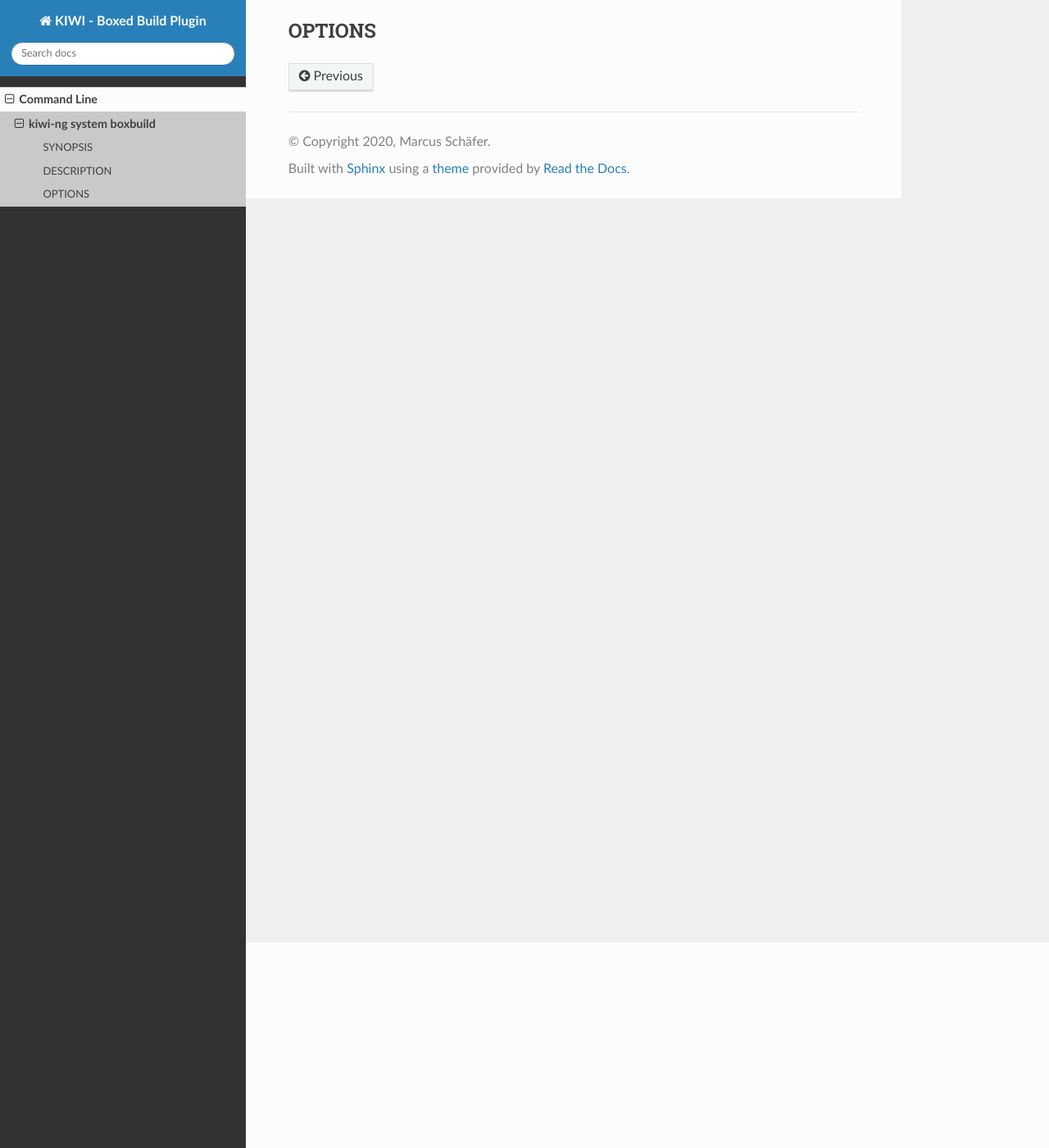
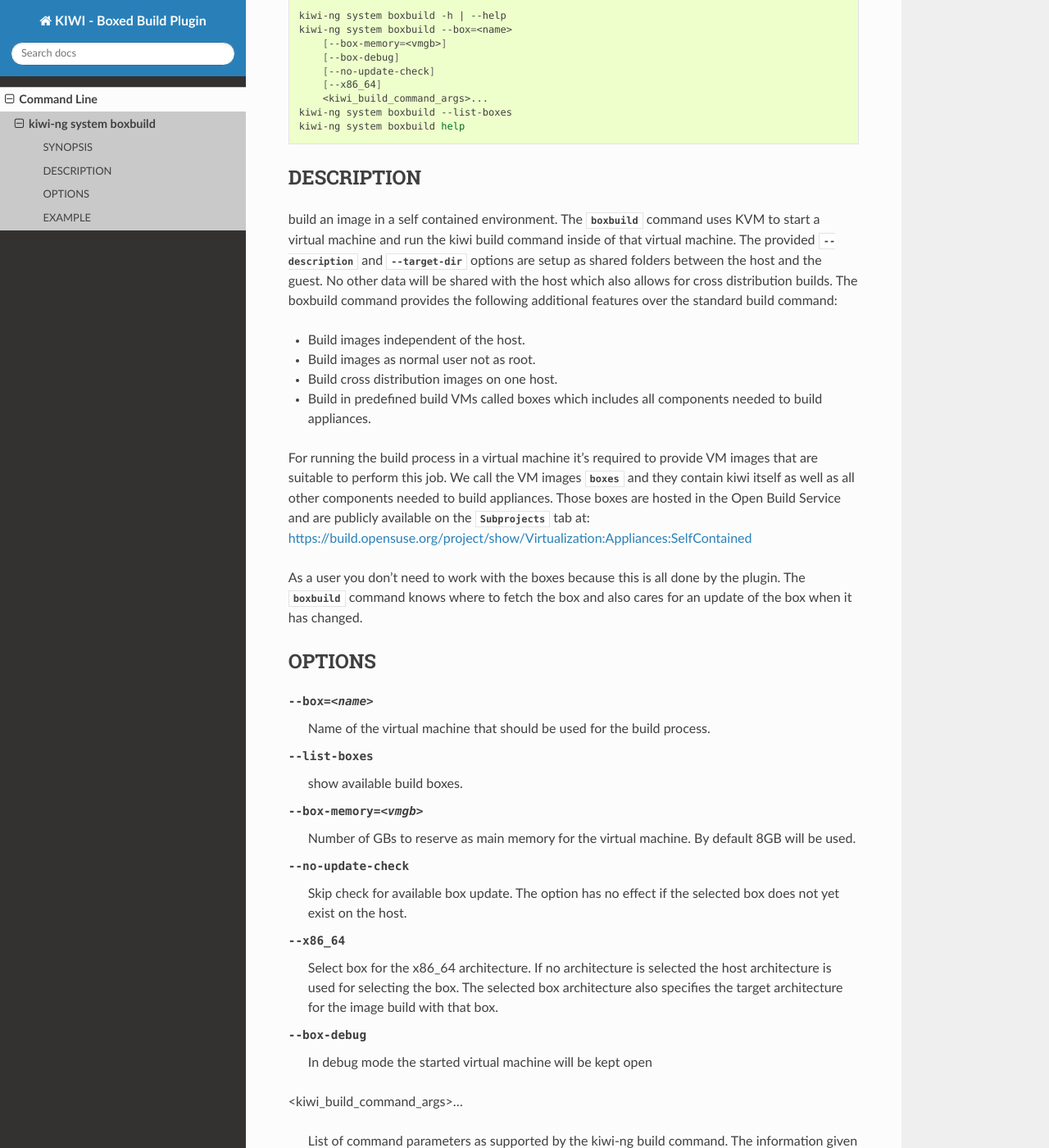
Before and after one commit to OSInside/kiwi-boxed-plugin, a Sphinx documentation site: the page built from doc/source/commands/system_boxbuild.rst, in a window 1280 px wide and 1400 px high, scrolled down 251 px. Shown: the whole window at 82% size. Built offline with Sphinx 7.4.7 and the Read the Docs theme 2.0.0, drawn with Linux system fonts in a browser that asks for light colours; some of the changed text lies outside the part shown.

Commit message:
Added boxbuild man page

```diff
--- a/doc/source/commands/system_boxbuild.rst
+++ b/doc/source/commands/system_boxbuild.rst
@@ -4,10 +4,99 @@
 SYNOPSIS
 --------
 
+.. code:: bash
+
+   kiwi-ng [global options] service <command> [<args>]
+
+   kiwi-ng system boxbuild -h | --help
+   kiwi-ng system boxbuild --box=<name>
+       [--box-memory=<vmgb>]
+       [--box-debug]
+       [--no-update-check]
+       [--x86_64]
+       <kiwi_build_command_args>...
+   kiwi-ng system boxbuild --list-boxes
+   kiwi-ng system boxbuild help
 
 DESCRIPTION
 -----------
 
+build an image in a self contained environment. The `boxbuild`
+command uses KVM to start a virtual machine and run the kiwi
+build command inside of that virtual machine. The provided
+`--description` and `--target-dir` options are setup as shared
+folders between the host and the guest. No other data will be
+shared with the host which also allows for cross distribution
+builds. The boxbuild command provides the following additional
+features over the standard build command:
+
+* Build images independent of the host.
+* Build images as normal user not as root.
+* Build cross distribution images on one host.
+* Build in predefined build VMs called boxes which includes
+  all components needed to build appliances.
+
+For running the build process in a virtual machine it's required
+to provide VM images that are suitable to perform this job. We
+call the VM images `boxes` and they contain kiwi itself as well
+as all other components needed to build appliances. Those boxes
+are hosted in the Open Build Service and are publicly available
+on the `Subprojects` tab at:
+https://build.opensuse.org/project/show/Virtualization:Appliances:SelfContained
+
+As a user you don't need to work with the boxes because this
+is all done by the plugin. The `boxbuild` command knows where to
+fetch the box and also cares for an update of the box when it
+has changed.
 
 OPTIONS
 -------
+
+--box=<name>
+
+  Name of the virtual machine that should be used for
+  the build process.
+
+--list-boxes
+
+  show available build boxes.
+
+--box-memory=<vmgb>
+
+  Number of GBs to reserve as main memory for the virtual
+  machine. By default 8GB will be used.
+
+--no-update-check
+
+  Skip check for available box update. The option has no
+  effect if the selected box does not yet exist on the host.
+
+--x86_64
+
+  Select box for the x86_64 architecture. If no architecture
+  is selected the host architecture is used for selecting
+  the box. The selected box architecture also specifies the
+  target architecture for the image build with that box.
+
+--box-debug
+
+  In debug mode the started virtual machine will be kept open
+
+<kiwi_build_command_args>...
+
+  List of command parameters as supported by the kiwi-ng
+  build command. The information given here is passed
+  along to the kiwi-ng system build command running in
+  the virtual machine. See the Example below how to provide
+  options to the build command correctly.
+
+EXAMPLE
+-------
+
+.. code:: bash
+
+   $ git clone https://github.com/OSInside/kiwi-descriptions
+
+   $ kiwi --type vmx system boxbuild --box suse -- \
+       --description kiwi-descriptions/suse/x86_64/suse-tumbleweed-JeOS \
+       --target-dir /tmp/myimage
```
Also changed, not shown: 1 other file.
